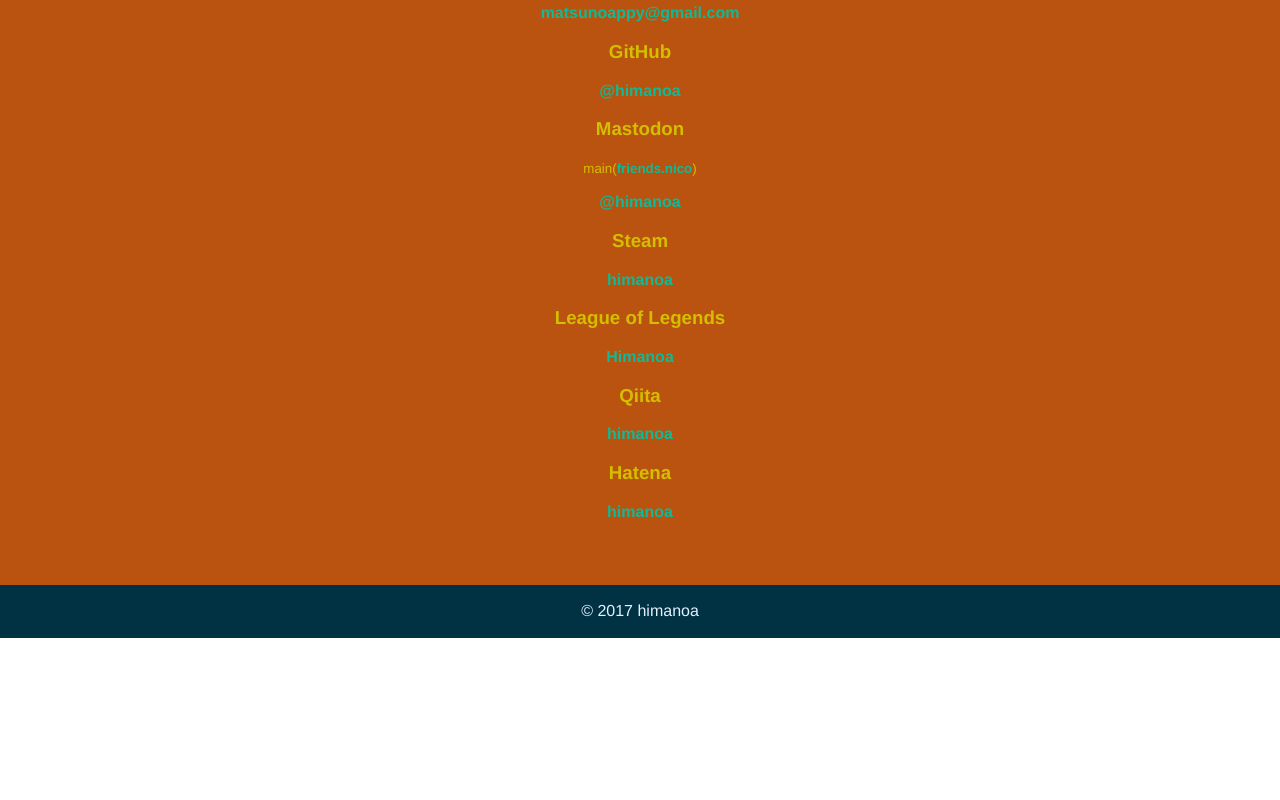
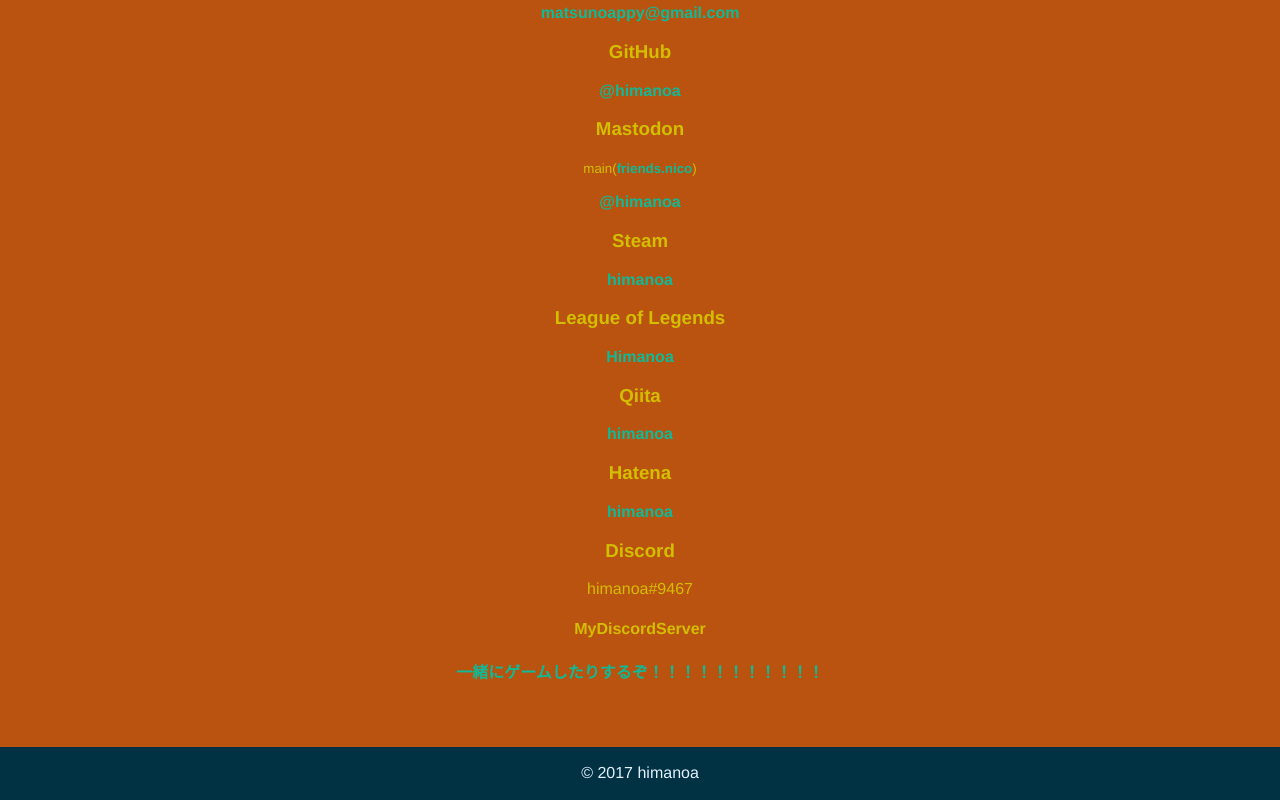
Before and after one commit to himanoa/my-profile, a Vue app: page / in a window 1280 px wide. Shown: the part 1624-2424 px from the top of the page. Before the commit the page ends 2262 px from the top, so only its background shows below. Built offline with nearby package versions, Linux system fonts and the light colour scheme.

Commit message:
Update Social.vue

```diff
--- a/src/components/Social.vue
+++ b/src/components/Social.vue
@@ -21,6 +21,11 @@
     <a href="https://qiita.com/himanoa">himanoa</a>
     <h3>Hatena</h3>
     <a href="http://profile.hatena.ne.jp/himanoa/">himanoa</a>
+    <h3>Discord</h3>
+    <p>himanoa#9467</p>
+    <h4>MyDiscordServer</h4>
+    <a href="https://discord.gg/8pe5CWd">一緒にゲームしたりするぞ！！！！！！！！！！！</a>
+
   </div>
 </template>
 <style scoped>
```
